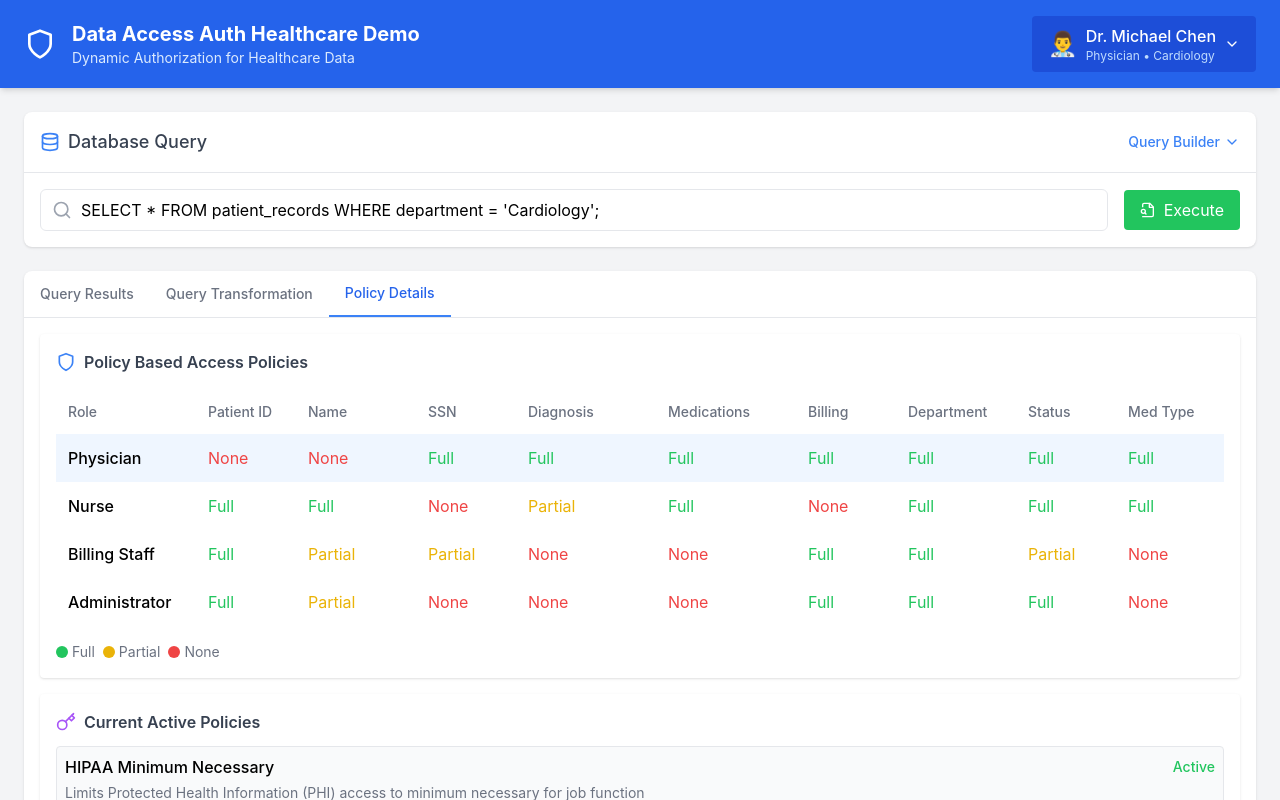
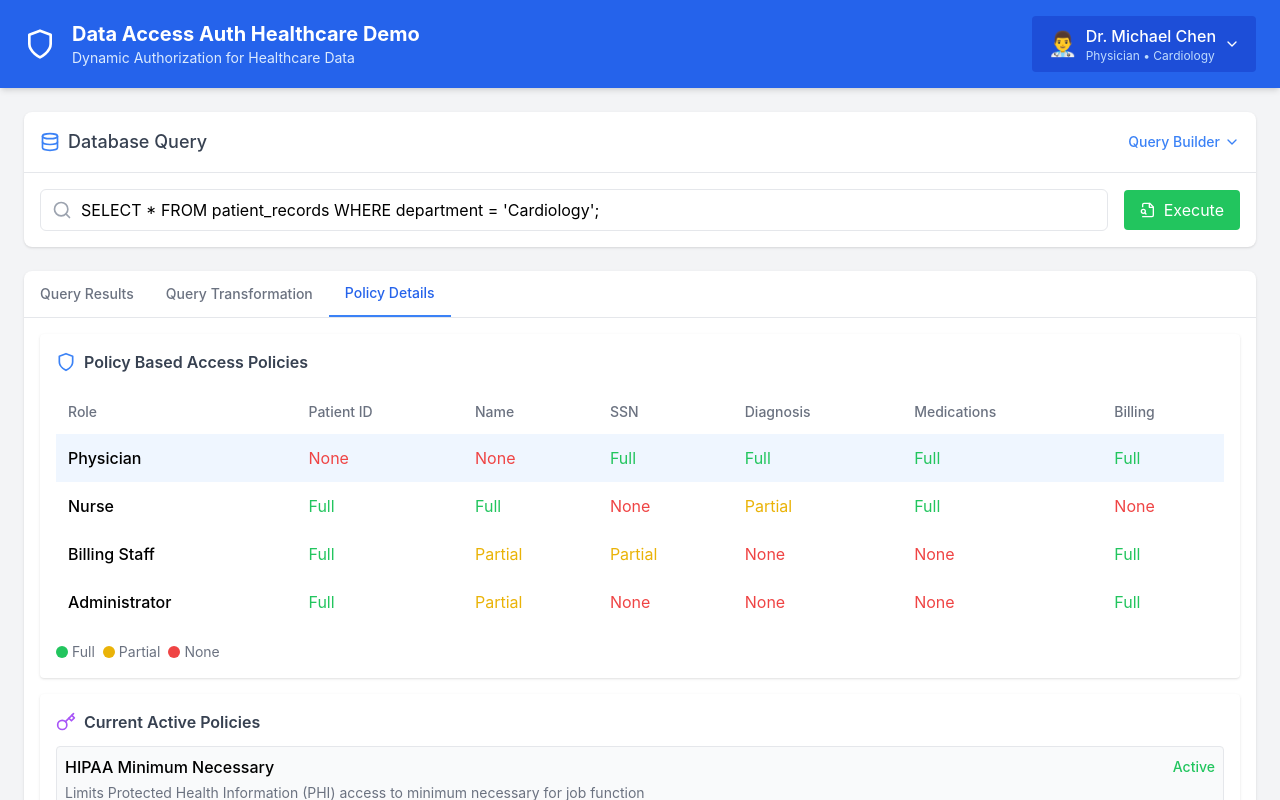
Before and after one commit to emikuszewski/data_access_auth, a React (Create React App) app: page / in a window 1280 px wide. Both pictures are taken after a click on the button "Policy Details". Shown: the top 800 px of the page. Built offline with nearby package versions, Linux system fonts and the light colour scheme.

Commit message:
Update DataAccessAuthDemo.js

```diff
--- a/src/components/DataAccessAuthDemo.js
+++ b/src/components/DataAccessAuthDemo.js
@@ -533,21 +533,13 @@ WHERE ${hasExecuted ? executedQuery.field : selectedField} = '${hasExecuted ? ex
             <table className="w-full border-collapse">
               <thead>
                 <tr>
-                  <th className="p-3 text-left font-medium text-gray-500 text-sm whitespace-nowrap min-w-[140px]">Role</th>
-                  <th className="p-3 text-left font-medium text-gray-500 text-sm whitespace-nowrap min-w-[100px]">Patient ID</th>
-                  <th className="p-3 text-left font-medium text-gray-500 text-sm whitespace-nowrap min-w-[120px]">Name</th>
-                  <th className="p-3 text-left font-medium text-gray-500 text-sm whitespace-nowrap min-w-[100px]">SSN</th>
-                  <th className="p-3 text-left font-medium text-gray-500 text-sm whitespace-nowrap min-w-[140px]">Diagnosis</th>
-                  <th className="p-3 text-left font-medium text-gray-500 text-sm whitespace-nowrap min-w-[140px]">Medications</th>
-                  <th className="p-3 text-left font-medium text-gray-500 text-sm whitespace-nowrap min-w-[100px]">Billing</th>
-                  <th className="p-3 text-left font-medium text-gray-500 text-sm whitespace-nowrap min-w-[120px]">Department</th>
-                  <th className="p-3 text-left font-medium text-gray-500 text-sm whitespace-nowrap min-w-[100px]">Status</th>
-                  <th className="p-3 text-left font-medium text-gray-500 text-sm whitespace-nowrap min-w-[120px]">Med Type</th>
-                  <th className="p-3 text-left font-medium text-gray-500 text-sm whitespace-nowrap min-w-[120px]">Dosage</th>
-                  <th className="p-3 text-left font-medium text-gray-500 text-sm whitespace-nowrap min-w-[120px]">Prescriber</th>
-                  <th className="p-3 text-left font-medium text-gray-500 text-sm whitespace-nowrap min-w-[140px]">Billing Status</th>
-                  <th className="p-3 text-left font-medium text-gray-500 text-sm whitespace-nowrap min-w-[120px]">Insurance</th>
-                  <th className="p-3 text-left font-medium text-gray-500 text-sm whitespace-nowrap min-w-[120px]">Billing Date</th>
+                  <th className="p-3 text-left font-medium text-gray-500 text-sm whitespace-nowrap">Role</th>
+                  <th className="p-3 text-left font-medium text-gray-500 text-sm whitespace-nowrap">Patient ID</th>
+                  <th className="p-3 text-left font-medium text-gray-500 text-sm whitespace-nowrap">Name</th>
+                  <th className="p-3 text-left font-medium text-gray-500 text-sm whitespace-nowrap">SSN</th>
+                  <th className="p-3 text-left font-medium text-gray-500 text-sm whitespace-nowrap">Diagnosis</th>
+                  <th className="p-3 text-left font-medium text-gray-500 text-sm whitespace-nowrap">Medications</th>
+                  <th className="p-3 text-left font-medium text-gray-500 text-sm whitespace-nowrap">Billing</th>
                 </tr>
               </thead>
               <tbody>
@@ -555,14 +547,6 @@ WHERE ${hasExecuted ? executedQuery.field : selectedField} = '${hasExecuted ? ex
                   <td className="p-3 whitespace-nowrap font-medium">Physician</td>
                   <td className="p-3 whitespace-nowrap text-red-500">None</td>
                   <td className="p-3 whitespace-nowrap text-red-500">None</td>
-                  <td className="p-3 whitespace-nowrap text-green-500">Full</td>
-                  <td className="p-3 whitespace-nowrap text-green-500">Full</td>
-                  <td className="p-3 whitespace-nowrap text-green-500">Full</td>
-                  <td className="p-3 whitespace-nowrap text-green-500">Full</td>
-                  <td className="p-3 whitespace-nowrap text-green-500">Full</td>
-                  <td className="p-3 whitespace-nowrap text-green-500">Full</td>
-                  <td className="p-3 whitespace-nowrap text-green-500">Full</td>
-                  <td className="p-3 whitespace-nowrap text-green-500">Full</td>
                   <td className="p-3 whitespace-nowrap text-green-500">Full</td>
                   <td className="p-3 whitespace-nowrap text-green-500">Full</td>
                   <td className="p-3 whitespace-nowrap text-green-500">Full</td>
@@ -576,14 +560,6 @@ WHERE ${hasExecuted ? executedQuery.field : selectedField} = '${hasExecuted ? ex
                   <td className="p-3 whitespace-nowrap text-yellow-500">Partial</td>
                   <td className="p-3 whitespace-nowrap text-green-500">Full</td>
                   <td className="p-3 whitespace-nowrap text-red-500">None</td>
-                  <td className="p-3 whitespace-nowrap text-green-500">Full</td>
-                  <td className="p-3 whitespace-nowrap text-green-500">Full</td>
-                  <td className="p-3 whitespace-nowrap text-green-500">Full</td>
-                  <td className="p-3 whitespace-nowrap text-green-500">Full</td>
-                  <td className="p-3 whitespace-nowrap text-green-500">Full</td>
-                  <td className="p-3 whitespace-nowrap text-red-500">None</td>
-                  <td className="p-3 whitespace-nowrap text-red-500">None</td>
-                  <td className="p-3 whitespace-nowrap text-red-500">None</td>
                 </tr>
                 <tr className={currentUser.role === 'Billing Staff' ? 'bg-blue-50' : ''}>
                   <td className="p-3 whitespace-nowrap font-medium">Billing Staff</td>
@@ -593,14 +569,6 @@ WHERE ${hasExecuted ? executedQuery.field : selectedField} = '${hasExecuted ? ex
                   <td className="p-3 whitespace-nowrap text-red-500">None</td>
                   <td className="p-3 whitespace-nowrap text-red-500">None</td>
                   <td className="p-3 whitespace-nowrap text-green-500">Full</td>
-                  <td className="p-3 whitespace-nowrap text-green-500">Full</td>
-                  <td className="p-3 whitespace-nowrap text-yellow-500">Partial</td>
-                  <td className="p-3 whitespace-nowrap text-red-500">None</td>
-                  <td className="p-3 whitespace-nowrap text-red-500">None</td>
-                  <td className="p-3 whitespace-nowrap text-red-500">None</td>
-                  <td className="p-3 whitespace-nowrap text-green-500">Full</td>
-                  <td className="p-3 whitespace-nowrap text-green-500">Full</td>
-                  <td className="p-3 whitespace-nowrap text-green-500">Full</td>
                 </tr>
                 <tr className={currentUser.role === 'Administrator' ? 'bg-blue-50' : ''}>
                   <td className="p-3 whitespace-nowrap font-medium">Administrator</td>
@@ -609,14 +577,6 @@ WHERE ${hasExecuted ? executedQuery.field : selectedField} = '${hasExecuted ? ex
                   <td className="p-3 whitespace-nowrap text-red-500">None</td>
                   <td className="p-3 whitespace-nowrap text-red-500">None</td>
                   <td className="p-3 whitespace-nowrap text-red-500">None</td>
-                  <td className="p-3 whitespace-nowrap text-green-500">Full</td>
-                  <td className="p-3 whitespace-nowrap text-green-500">Full</td>
-                  <td className="p-3 whitespace-nowrap text-green-500">Full</td>
-                  <td className="p-3 whitespace-nowrap text-red-500">None</td>
-                  <td className="p-3 whitespace-nowrap text-red-500">None</td>
-                  <td className="p-3 whitespace-nowrap text-red-500">None</td>
-                  <td className="p-3 whitespace-nowrap text-green-500">Full</td>
-                  <td className="p-3 whitespace-nowrap text-green-500">Full</td>
                   <td className="p-3 whitespace-nowrap text-green-500">Full</td>
                 </tr>
               </tbody>
```
